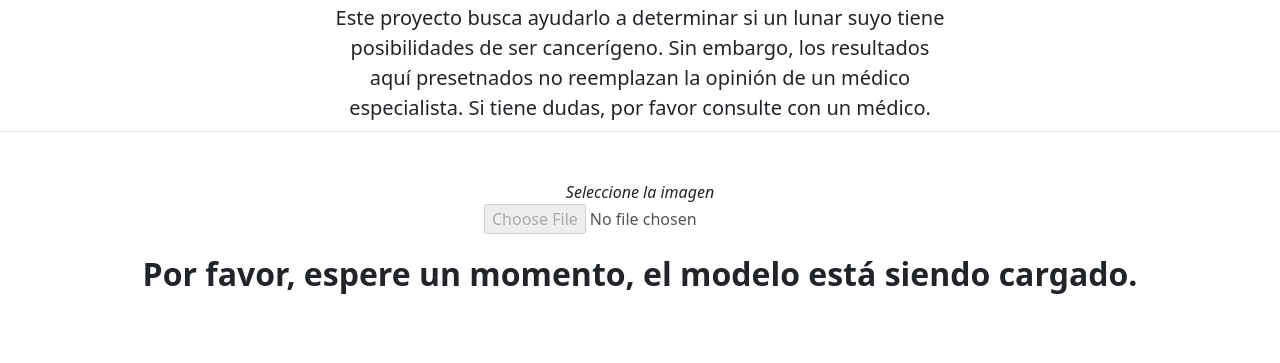
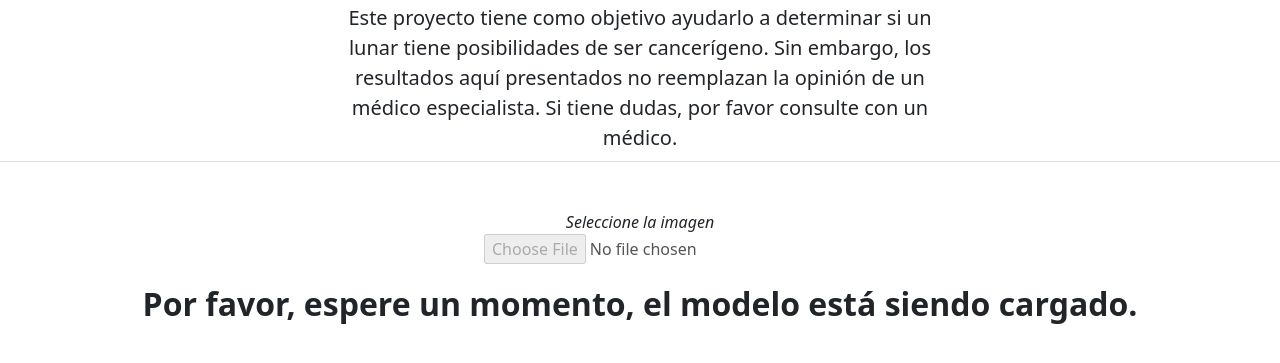
Before and after one commit to Dete110910/cancer-prediction, a plain HTML site: page index.html in a window 1280 px wide. Shown: the part 79-442 px from the top of the page. Drawn offline with nearby package versions, Linux system fonts and the light colour scheme; a script that the page names is missing.

Commit message:
fix warning text

```diff
--- a/index.html
+++ b/index.html
@@ -38,8 +38,8 @@
         <h1 class="display-5 fw-bold">Predicción del cáncer de piel</h1>
         <div class="col-lg-6 mx-auto">
           <p class="lead mb-0">
-            Este proyecto busca ayudarlo a determinar si un lunar suyo tiene posibilidades de ser cancerígeno.
-            Sin embargo, los resultados aquí presetnados no reemplazan la opinión de un médico especialista.
+            Este proyecto tiene como objetivo ayudarlo a determinar si un lunar tiene posibilidades de ser cancerígeno.
+            Sin embargo, los resultados aquí presentados no reemplazan la opinión de un médico especialista.
             Si tiene dudas, por favor consulte con un médico.
           </p>
         </div>
```
